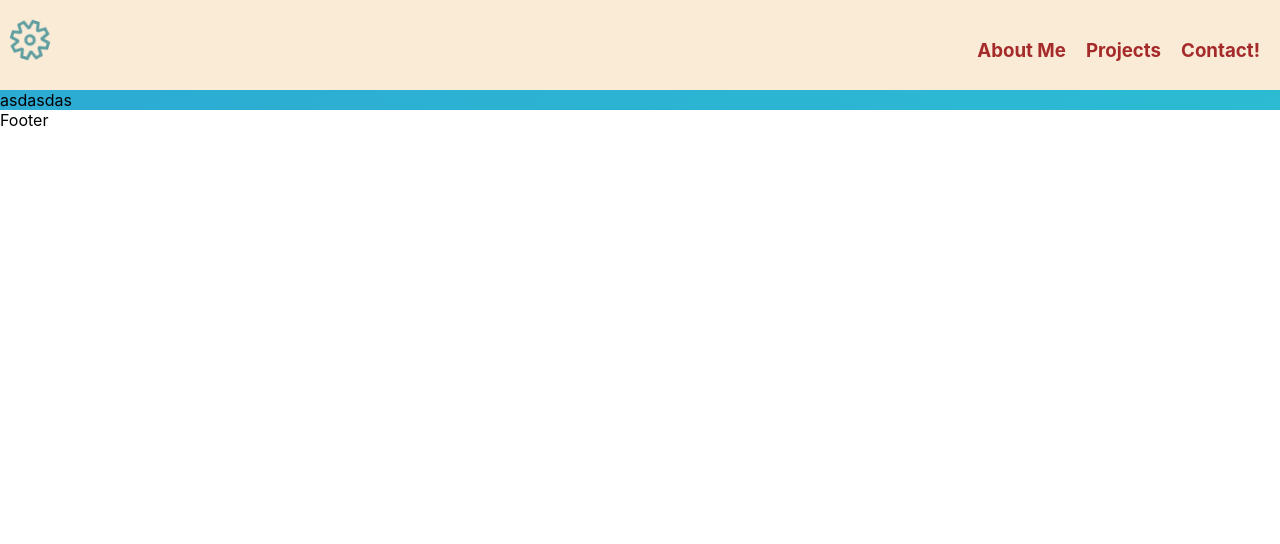
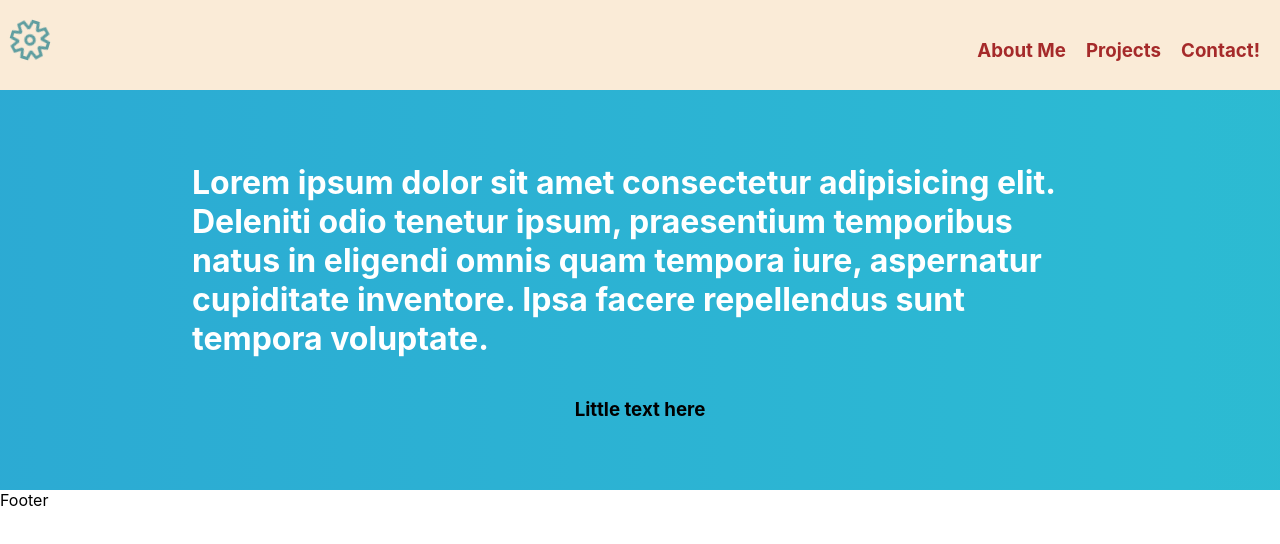
Before and after one commit to NovumChaldea/persona, a React (Create React App) app: page / in a window 1280 px wide. Shown: the top 544 px of the page. Built offline with nearby package versions, Linux system fonts and the light colour scheme.

Commit message:
Text justify to banner

```diff
--- a/src/components/Banner.jsx
+++ b/src/components/Banner.jsx
@@ -4,7 +4,8 @@ import styles from '../styles/Banner.module.css';
 const Banner = () => {
   return (
     <div className={styles.background}>
-      asdasdas
+      <h1 className={styles.text}>Lorem ipsum dolor sit amet consectetur adipisicing elit. Deleniti odio tenetur ipsum, praesentium temporibus natus in eligendi omnis quam tempora iure, aspernatur cupiditate inventore. Ipsa facere repellendus sunt tempora voluptate.</h1>
+      <h3 className={styles.littleText}>Little text here</h3>
     </div>
   )
 }
--- a/src/styles/Banner.module.css
+++ b/src/styles/Banner.module.css
@@ -1,4 +1,10 @@
 .background {
+    height: 50vh;
+    display: flex;
+    flex-direction: column;
+    justify-content: center;
+    align-items: center;
+
     background: linear-gradient(270deg, #34cfa7, #2cbad3, #2c8dd3, #d32ca6);
     background-size: 800% 800%;
 
@@ -22,3 +28,14 @@
     50%{background-position:100% 50%}
     100%{background-position:0% 50%}
 }
+
+.text{
+    text-justify:inter-word;
+    padding: auto;
+    width: 70%;
+    color: white;
+}
+
+.littleText{
+
+}
```
